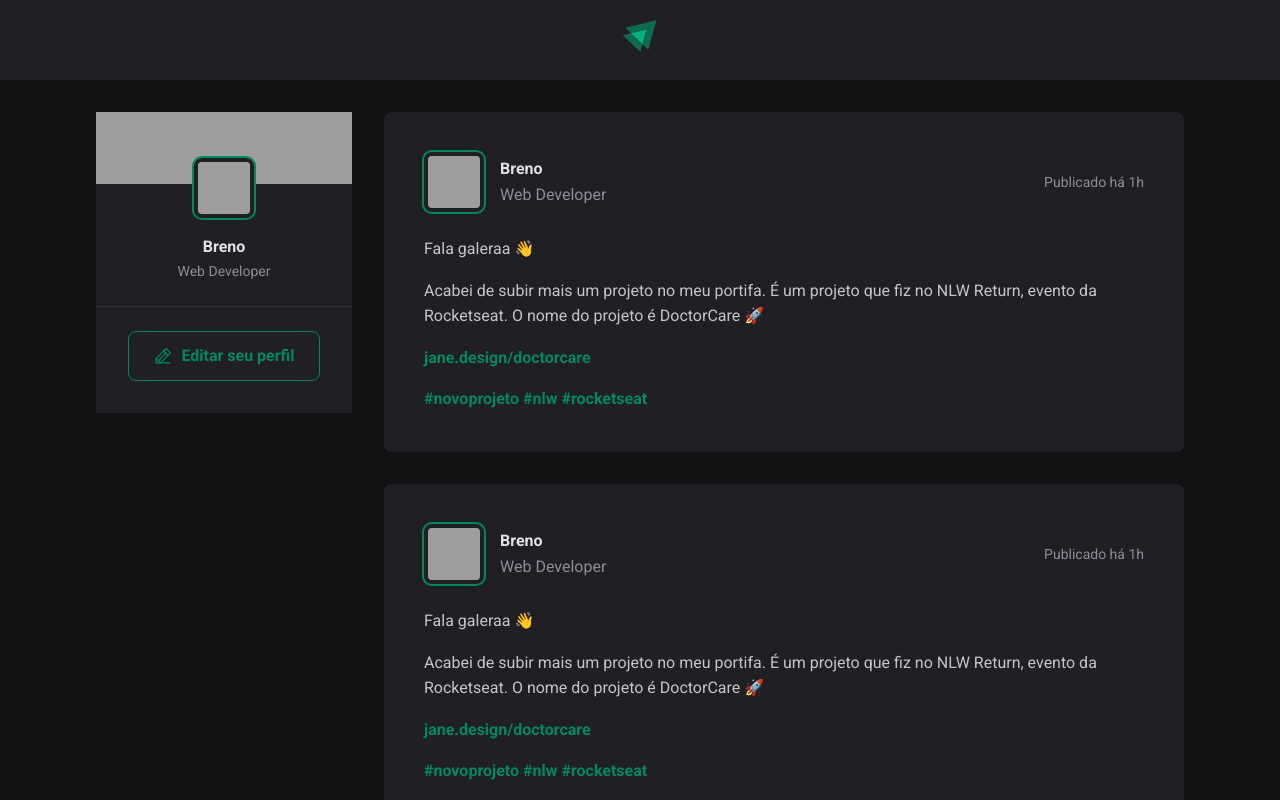
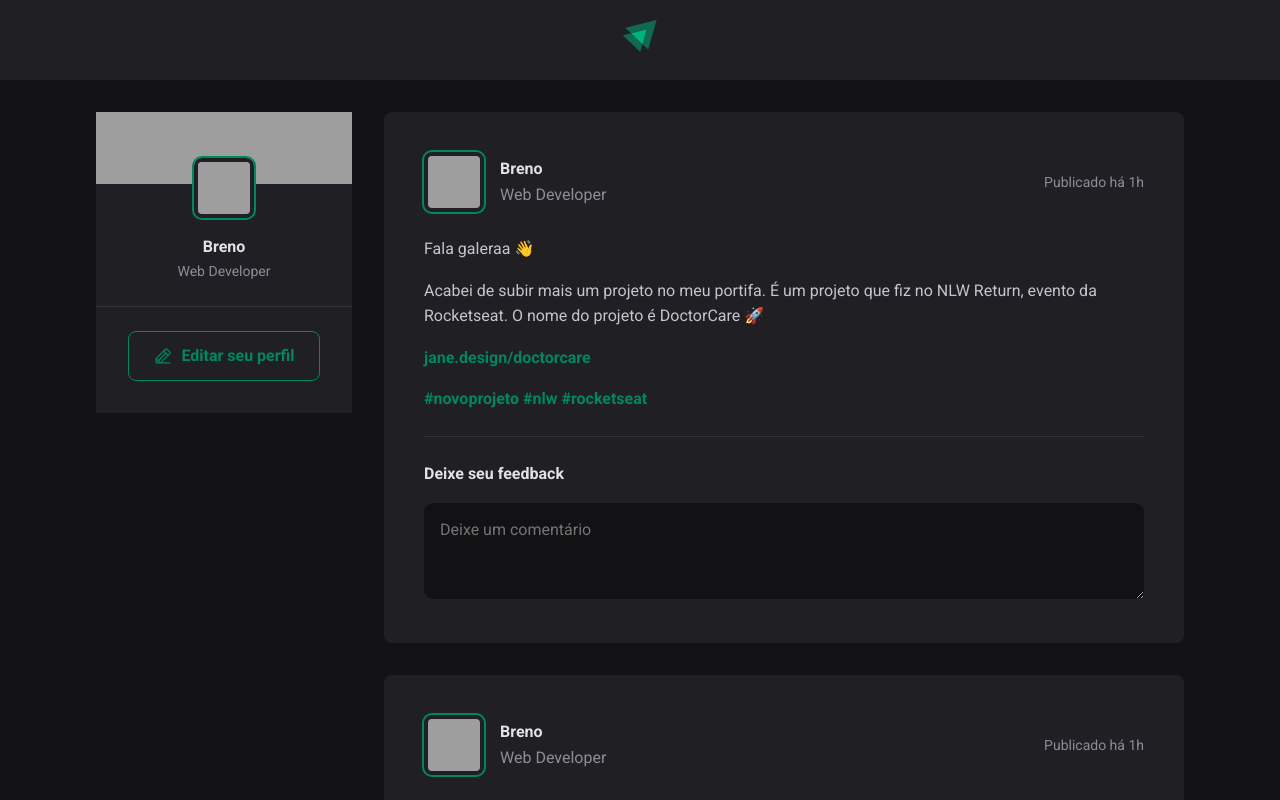
Before and after one commit to J-Breno/ignite-feed, a React (Vite) app: page / in a window 1280 px wide. Shown: the top 800 px of the page. Built offline with nearby package versions, Linux system fonts and the light colour scheme; grey boxes are pictures that could not be loaded.

Commit message:
Formulário de comentários

```diff
--- a/src/components/Post.jsx
+++ b/src/components/Post.jsx
@@ -33,6 +33,14 @@
           <a href="">#rocketseat</a>
         </p>
       </div>
+
+      <form className={styles.commentForm}>
+        <strong>Deixe seu feedback</strong>
+        <textarea placeholder="Deixe um comentário">
+
+        </textarea>
+        <footer><button type="submit">Publicar</button></footer>
+      </form>
     </article>
   );
 }
--- a/src/components/Post.module.css
+++ b/src/components/Post.module.css
@@ -41,6 +41,57 @@
     font-size: 0.875;
     color: var(--gray-400);
   }
+
+  .commentForm {
+    width: 100%;
+    margin-top: 1.5rem;
+    padding-top: 1.5rem;
+    border-top: 1px solid var(--gray-600);
+
+    & > strong {
+      line-height: 1.6;
+      color: var(--gray-100);
+    }
+
+    & textarea {
+      width: 100%;
+      background: var(--gray-900);
+      border: 0;
+      height: 6rem;
+      padding: 1rem;
+      border-radius: 9px;
+      color: var(--gray-100);
+      line-height: 1.4;
+      margin-top: 1rem;
+    }
+
+    &:focus-within footer { /*qualquer focus que tiver na textarea ele vai aplicar algo no footer*/
+        visibility: visible;
+        max-height: none;
+    }
+
+    & footer {
+      visibility: hidden;
+      max-height: 0;
+
+      & button[type="submit"] {
+        padding: 1rem 1.5rem;
+        margin-top: 1rem;
+        border-radius: 8px;
+        border: 0;
+        background: var(--green-500);
+        color: var(--white);
+        font-weight: bold;
+        cursor: pointer;
+
+        transition: background-color 0.1s;
+
+        &:hover {
+          background: var(--green-300);
+        }
+      }
+    }
+  }
 }
 
 .post + .post {
--- a/src/global.css
+++ b/src/global.css
@@ -10,6 +10,11 @@
 
   --green-300: #00b37e;
   --green-500: #00875f;
+}
+
+:focus {
+    outline: transparent;
+    box-shadow: 0 0 0 2px var(--green-500);
 }
 
 * {
```
